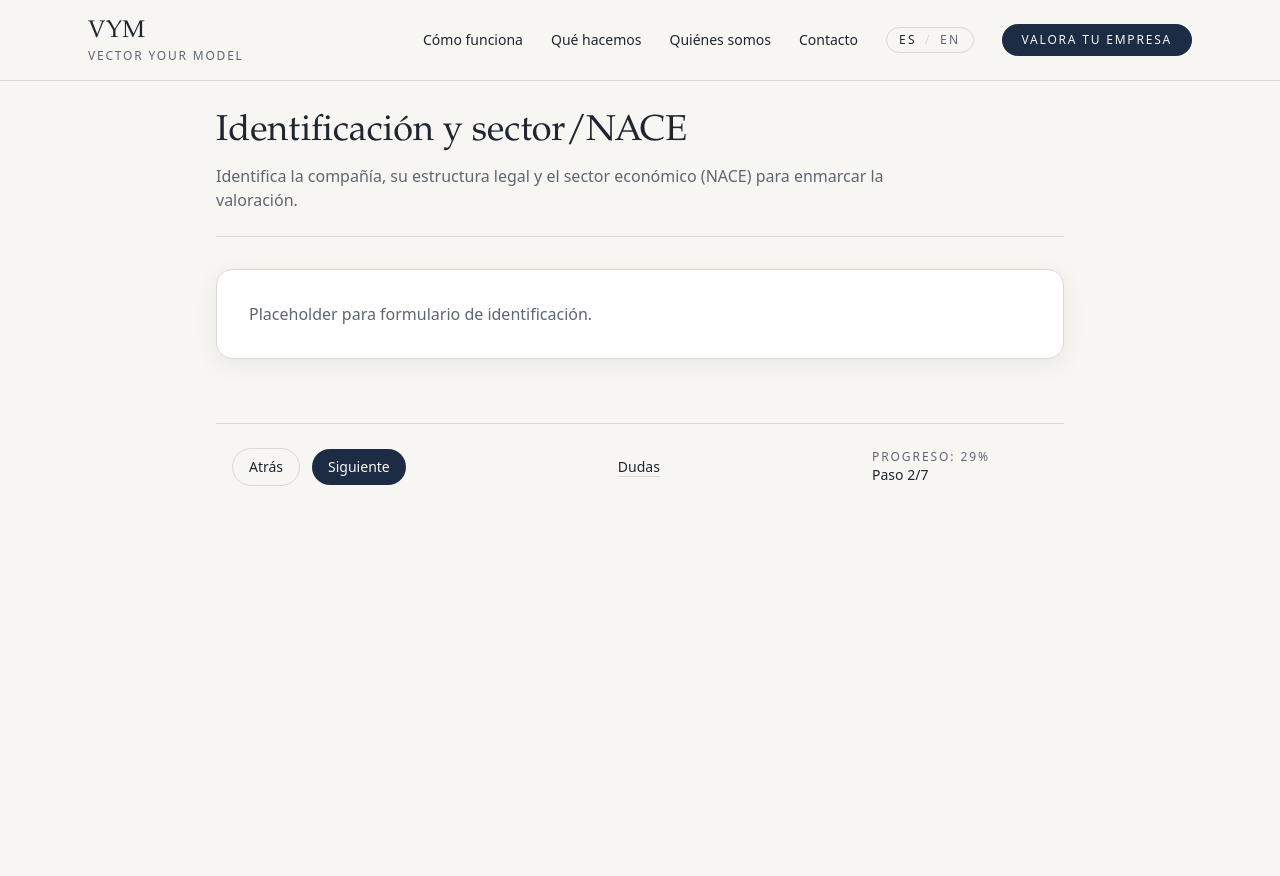
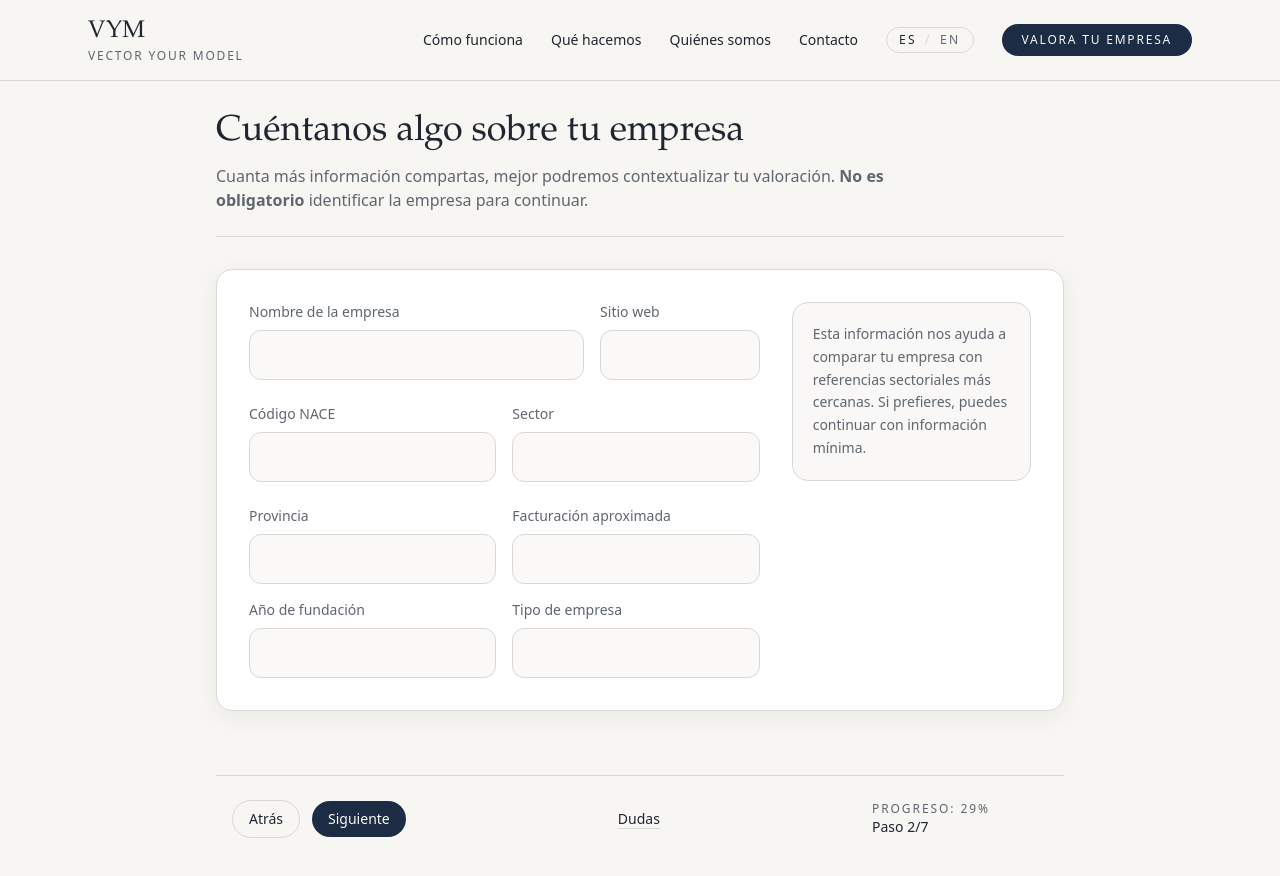
Before and after one commit to javiergfornos-droid/vym, a Next.js app: page /wizard/company-identification in a window 1280 px wide. Shown: the top 876 px of the page. Before the commit the page ends 800 px from the top, so only its background shows below. Built offline with nearby package versions, Linux system fonts and the light colour scheme.

Commit message:
Refine company identification wizard screen layout and copy

```diff
--- a/src/app/wizard/company-identification/page.tsx
+++ b/src/app/wizard/company-identification/page.tsx
@@ -6,6 +6,40 @@ type Props = { searchParams: { lang?: string } };
 
 export default function CompanyIdentificationPage({ searchParams }: Props) {
   const lang = getLanguage(searchParams.lang);
+  const labels =
+    lang === 'es'
+      ? {
+          title: 'Cuéntanos algo sobre tu empresa',
+          subtitlePrefix: 'Cuanta más información compartas, mejor podremos contextualizar tu valoración.',
+          subtitleEmphasis: 'No es obligatorio',
+          subtitleSuffix: 'identificar la empresa para continuar.',
+          companyName: 'Nombre de la empresa',
+          website: 'Sitio web',
+          nace: 'Código NACE',
+          sector: 'Sector',
+          province: 'Provincia',
+          revenue: 'Facturación aproximada',
+          foundingYear: 'Año de fundación',
+          businessType: 'Tipo de empresa',
+          sidebar:
+            'Esta información nos ayuda a comparar tu empresa con referencias sectoriales más cercanas. Si prefieres, puedes continuar con información mínima.',
+        }
+      : {
+          title: 'Tell us something about your company',
+          subtitlePrefix: 'The more information you provide, the better we can contextualize your valuation.',
+          subtitleEmphasis: 'It is not required',
+          subtitleSuffix: 'to identify the company in order to continue.',
+          companyName: 'Company name',
+          website: 'Website',
+          nace: 'NACE code',
+          sector: 'Sector',
+          province: 'Province',
+          revenue: 'Approximate revenue',
+          foundingYear: 'Founding year',
+          businessType: 'Business type',
+          sidebar:
+            'This information helps us compare your company with more relevant sector references. If you prefer, you can continue with minimal information.',
+        };
 
   return (
     <>
@@ -13,17 +47,62 @@ export default function CompanyIdentificationPage({ searchParams }: Props) {
       <WizardStepShell
         backHref="/wizard/intro"
         description={
-          lang === 'es'
-            ? 'Identifica la compañía, su estructura legal y el sector económico (NACE) para enmarcar la valoración.'
-            : 'Identify the company, legal structure, and sector (NACE) to frame the valuation.'
+          <>
+            {labels.subtitlePrefix}{' '}
+            <strong>{labels.subtitleEmphasis}</strong> {labels.subtitleSuffix}
+          </>
         }
         lang={lang}
         nextHref="/wizard/unit-fiscal-year"
         step={2}
-        title={lang === 'es' ? 'Identificación y sector/NACE' : 'Company identification + sector/NACE'}
+        title={labels.title}
         total={7}
       >
-        <p className="text-mutedInk">{lang === 'es' ? 'Placeholder para formulario de identificación.' : 'Placeholder for identification form.'}</p>
+        <div className="grid gap-8 lg:grid-cols-3">
+          <div className="space-y-6 lg:col-span-2">
+            <div className="grid gap-4 md:grid-cols-3">
+              <label className="md:col-span-2">
+                <span className="mb-2 block text-sm text-mutedInk">{labels.companyName}</span>
+                <input className="w-full rounded-xl border border-line bg-ivory/60 px-4 py-3 text-slateInk outline-none transition focus:border-accent" type="text" />
+              </label>
+              <label>
+                <span className="mb-2 block text-sm text-mutedInk">{labels.website}</span>
+                <input className="w-full rounded-xl border border-line bg-ivory/60 px-4 py-3 text-slateInk outline-none transition focus:border-accent" type="url" />
+              </label>
+            </div>
+            <div className="grid gap-4 md:grid-cols-2">
+              <label>
+                <span className="mb-2 block text-sm text-mutedInk">{labels.nace}</span>
+                <input className="w-full rounded-xl border border-line bg-ivory/60 px-4 py-3 text-slateInk outline-none transition focus:border-accent" type="text" />
+              </label>
+              <label>
+                <span className="mb-2 block text-sm text-mutedInk">{labels.sector}</span>
+                <input className="w-full rounded-xl border border-line bg-ivory/60 px-4 py-3 text-slateInk outline-none transition focus:border-accent" type="text" />
+              </label>
+            </div>
+            <div className="grid gap-4 md:grid-cols-2">
+              <label>
+                <span className="mb-2 block text-sm text-mutedInk">{labels.province}</span>
+                <input className="w-full rounded-xl border border-line bg-ivory/60 px-4 py-3 text-slateInk outline-none transition focus:border-accent" type="text" />
+              </label>
+              <label>
+                <span className="mb-2 block text-sm text-mutedInk">{labels.revenue}</span>
+                <input className="w-full rounded-xl border border-line bg-ivory/60 px-4 py-3 text-slateInk outline-none transition focus:border-accent" type="text" />
+              </label>
+              <label>
+                <span className="mb-2 block text-sm text-mutedInk">{labels.foundingYear}</span>
+                <input className="w-full rounded-xl border border-line bg-ivory/60 px-4 py-3 text-slateInk outline-none transition focus:border-accent" type="number" />
+              </label>
+              <label>
+                <span className="mb-2 block text-sm text-mutedInk">{labels.businessType}</span>
+                <input className="w-full rounded-xl border border-line bg-ivory/60 px-4 py-3 text-slateInk outline-none transition focus:border-accent" type="text" />
+              </label>
+            </div>
+          </div>
+          <aside className="h-fit rounded-2xl border border-line bg-ivory/70 p-5 text-sm leading-relaxed text-mutedInk">
+            {labels.sidebar}
+          </aside>
+        </div>
       </WizardStepShell>
     </>
   );
--- a/src/components/wizard-step-shell.tsx
+++ b/src/components/wizard-step-shell.tsx
@@ -6,7 +6,7 @@ import { WizardBottomNav } from './wizard-bottom-nav';
 type Props = {
   lang: Language;
   title: string;
-  description: string;
+  description: ReactNode;
   children?: ReactNode;
   step: number;
   total: number;
```
